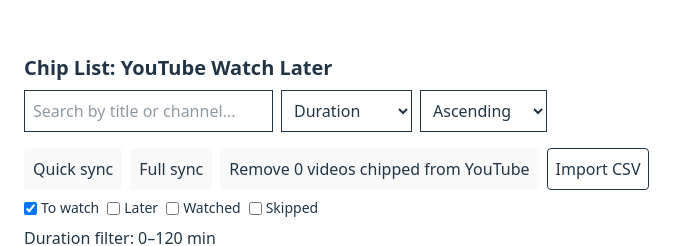
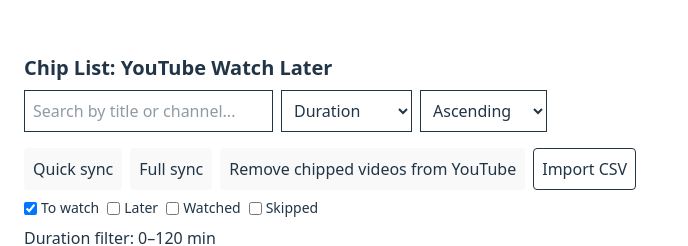
Before and after one commit to leachh02/chipper, a React (Vite) app in the folder apps/frontend/: page /dashboard/youtube in a window 1280 px wide. Shown: the part 200-446 px from the top of the page, without its empty margins (0-688 px from the left). Built offline with nearby package versions, Linux system fonts and the light colour scheme; no server answers.

Commit message:
Reword sync and removal button counts
Co-Authored-By: Claude Opus 5.5 <noreply@anthropic.com>

```diff
--- a/apps/frontend/src/components/WatchLaterActions.tsx
+++ b/apps/frontend/src/components/WatchLaterActions.tsx
@@ -21,9 +21,10 @@ type Props = {
 // oEmbed requests to run at once during a CSV import
 const CSV_CONCURRENCY = 4;
 
-// 1 -> "1 video", 2 -> "2 videos"
-function countVideos(count: number) {
-  return `${count} ${count === 1 ? "video" : "videos"}`;
+// countVideos(1) -> "1 video", countVideos(2, "new") -> "2 new videos"
+function countVideos(count: number, adjective?: string) {
+  const noun = count === 1 ? "video" : "videos";
+  return [count, adjective, noun].filter(Boolean).join(" ");
 }
 
 export default function WatchLaterActions({ videos, onChange }: Props) {
@@ -62,7 +63,7 @@ export default function WatchLaterActions({ videos, onChange }: Props) {
       await updateMeta(Date.now());
 
       const parts = [];
-      if (summary.added) parts.push(`${countVideos(summary.added)} new`);
+      if (summary.added) parts.push(countVideos(summary.added, "new"));
       if (summary.removed) {
         parts.push(`${countVideos(summary.removed)} no longer in Watch Later`);
       }
@@ -135,7 +136,7 @@ export default function WatchLaterActions({ videos, onChange }: Props) {
         disabled={!!busy || chipList.length === 0}
         onClick={clearChipList}
       >
-        Remove {countVideos(chipList.length)} chipped from YouTube
+        Remove {countVideos(chipList.length, "chipped")} from YouTube
       </button>
       <label className="border p-2 rounded cursor-pointer focus-within:outline">
         Import CSV
```
